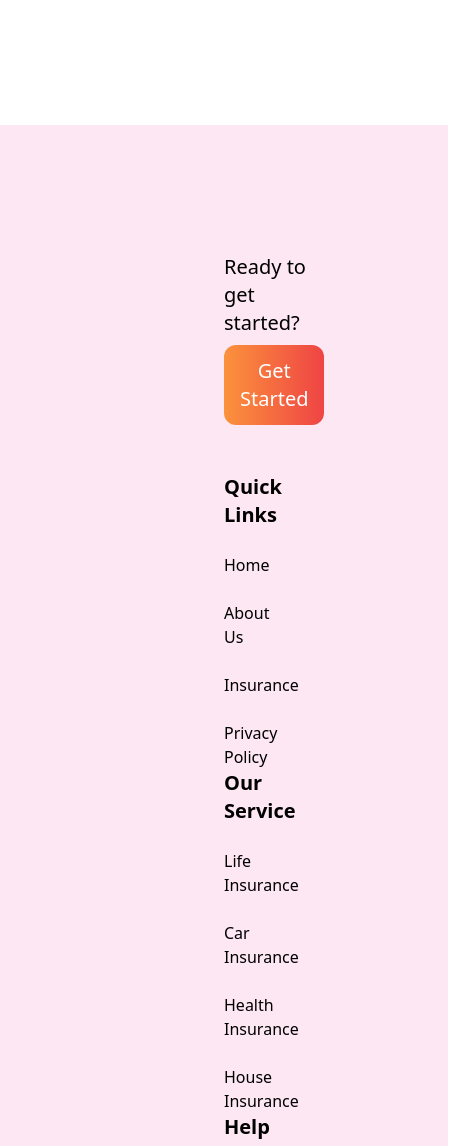
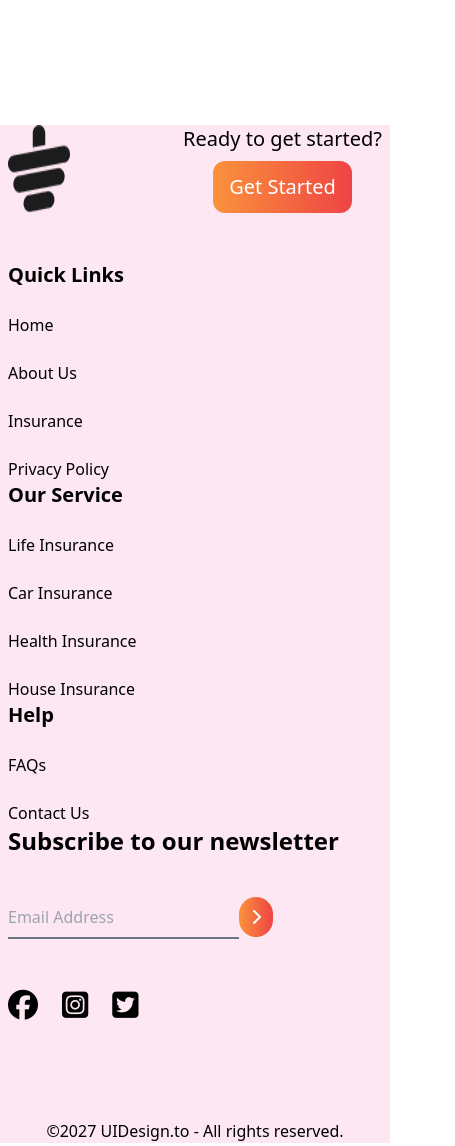
Before and after one commit to samianwazed/tea-house, a plain HTML site: page index.html in a window 390 px wide. Shown: the part 6602-7748 px from the top of the page, 455 px wide, since content can reach past the window. Drawn offline with nearby package versions, Linux system fonts and the light colour scheme.

Commit message:
responsive done

```diff
--- a/index.html
+++ b/index.html
@@ -329,7 +329,7 @@
         </div>
       </section>
     </main>
-    <footer class="bg-pink-100 px-56 py-32 mx-auto">
+    <footer class="bg-pink-100 px-2 lg:px-56 md:py-32 mx-auto">
       <div class="flex justify-between mb-12 md:mb-24">
         <img src="images/cup.png" alt="" class="" />
         <div class="flex flex-col md:flex-row gap-2 md:gap-10 items-center">
```
